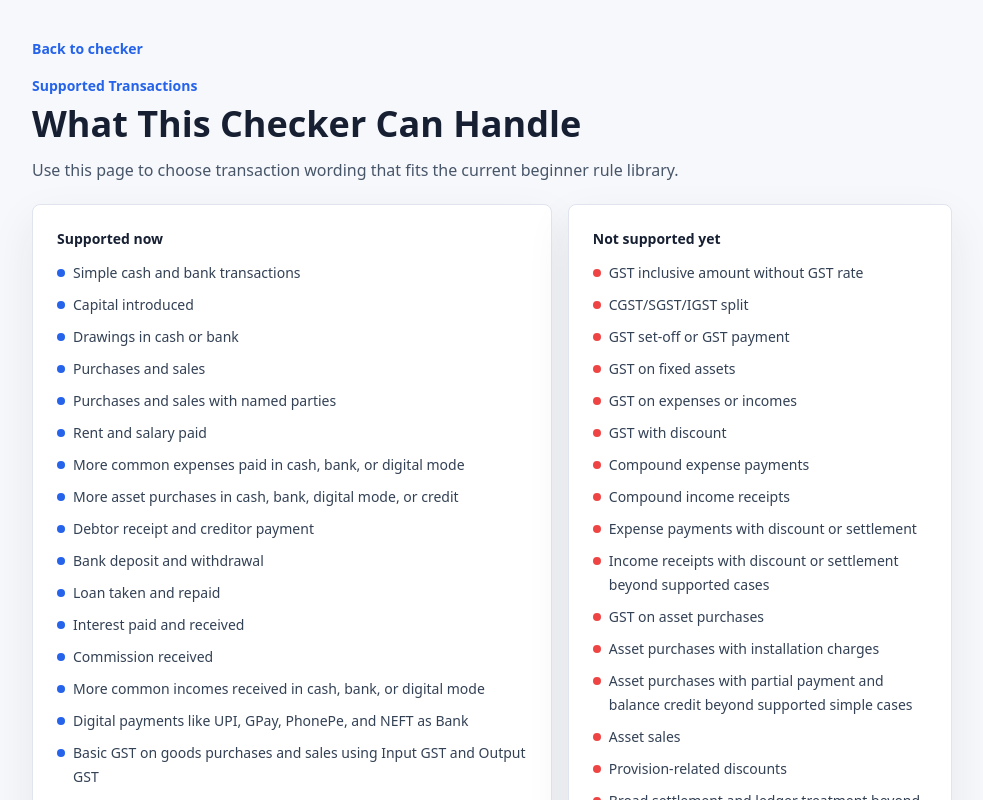
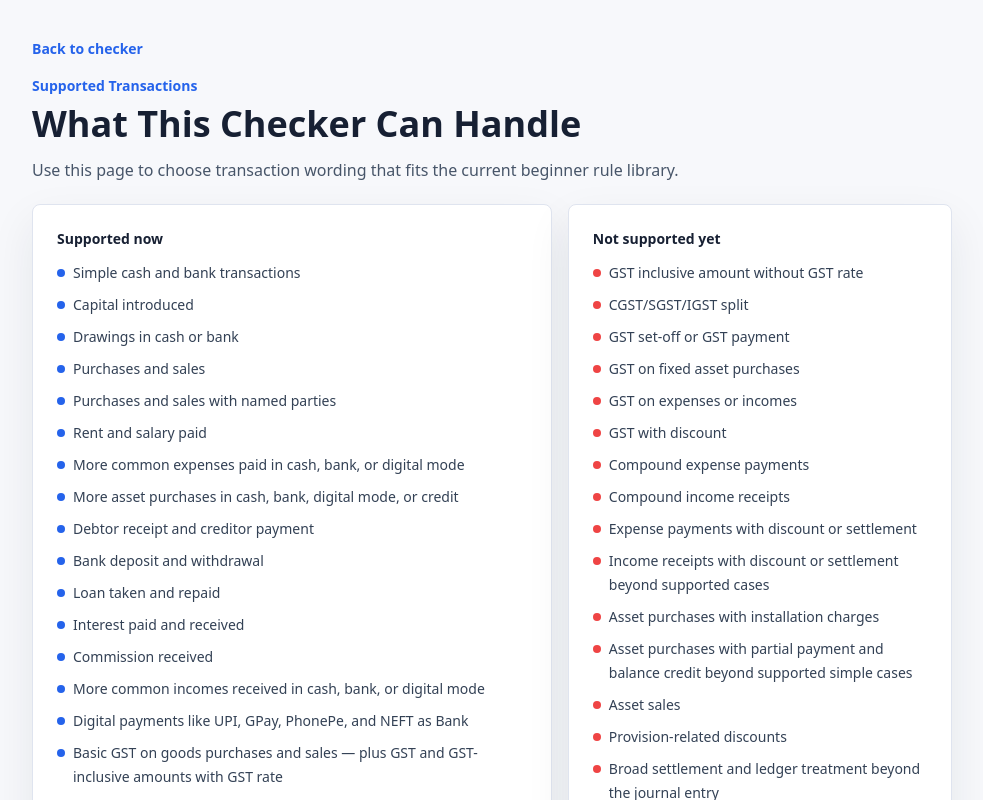
Before and after one commit to mrgogoi59/journal-entry-ai-checker, a Next.js app: page /supported-transactions in a window 1280 px wide. Shown: the top 800 px of the page, without its empty margins (148-1131 px from the left). Built offline with nearby package versions, Linux system fonts and the light colour scheme.

Commit message:
Clean up GST supported transactions wording

```diff
--- a/app/supported-transactions/page.tsx
+++ b/app/supported-transactions/page.tsx
@@ -16,7 +16,7 @@ const supportedTransactions = [
   "Commission received",
   "More common incomes received in cash, bank, or digital mode",
   "Digital payments like UPI, GPay, PhonePe, and NEFT as Bank",
-  "Basic GST on goods purchases and sales using Input GST and Output GST",
+  "Basic GST on goods purchases and sales — plus GST and GST-inclusive amounts with GST rate",
   "Partial goods purchase: part cash or bank, balance credit",
   "Partial goods sale: part cash or bank received, balance credit",
   "Depreciation on machinery, furniture, computer, equipment, or vehicle",
@@ -39,14 +39,13 @@ const unsupportedTransactions = [
   "GST inclusive amount without GST rate",
   "CGST/SGST/IGST split",
   "GST set-off or GST payment",
-  "GST on fixed assets",
+  "GST on fixed asset purchases",
   "GST on expenses or incomes",
   "GST with discount",
   "Compound expense payments",
   "Compound income receipts",
   "Expense payments with discount or settlement",
   "Income receipts with discount or settlement beyond supported cases",
-  "GST on asset purchases",
   "Asset purchases with installation charges",
   "Asset purchases with partial payment and balance credit beyond supported simple cases",
   "Asset sales",
```
